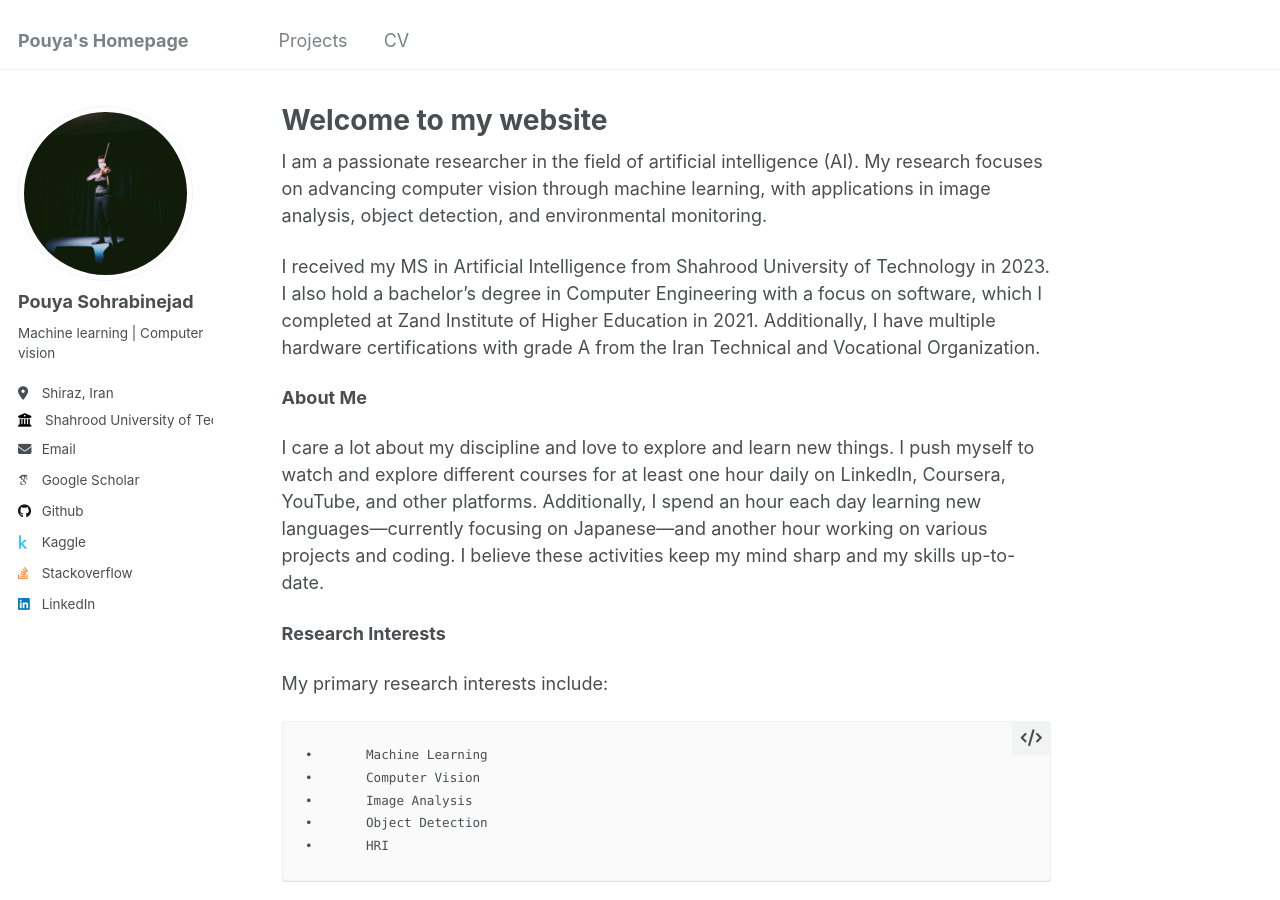
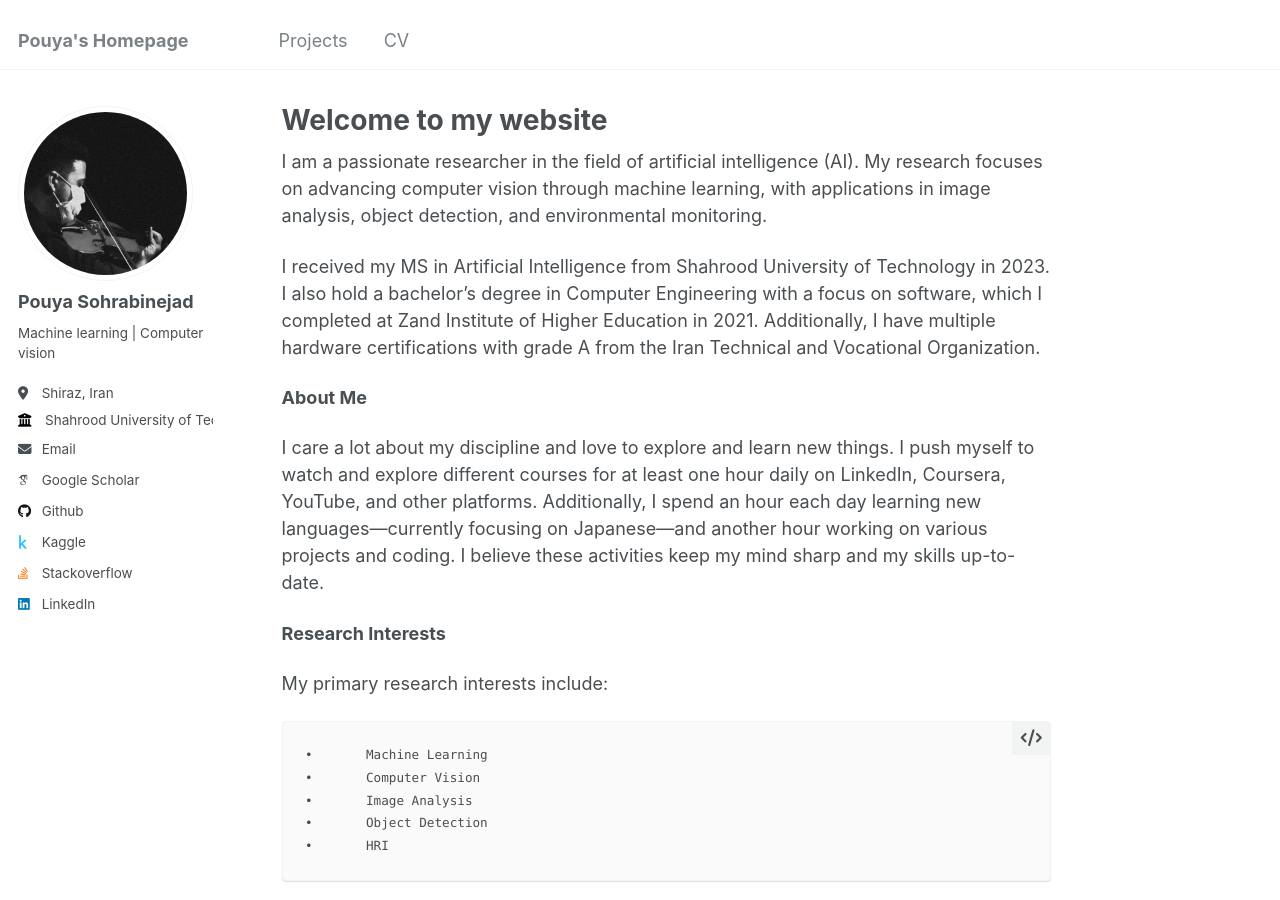
Before and after one commit to PouyaSonej/PouyaSonej.github.io, a Jekyll site: the page built from _pages/about.md, in a window 1280 px wide and 900 px high. Built offline with Jekyll 4.4.1, drawn with Linux system fonts in a browser that asks for light colours; some web fonts are replaced.

Commit message:
Update _config.yml

```diff
--- a/_config.yml
+++ b/_config.yml
@@ -21,7 +21,7 @@ repository               : "pouyasonej/pouyasonej.github.io"
 #               Additional customization can be done by editing /_includes/author-profile.html
 author:
   # Biographic information
-  avatar           : "prof4.jpeg"
+  avatar           : "prof5.jpg"
   name             : "Pouya Sohrabinejad"
   pronouns         : # example: "she/her"
   bio              : "Machine learning | Computer vision"
```
